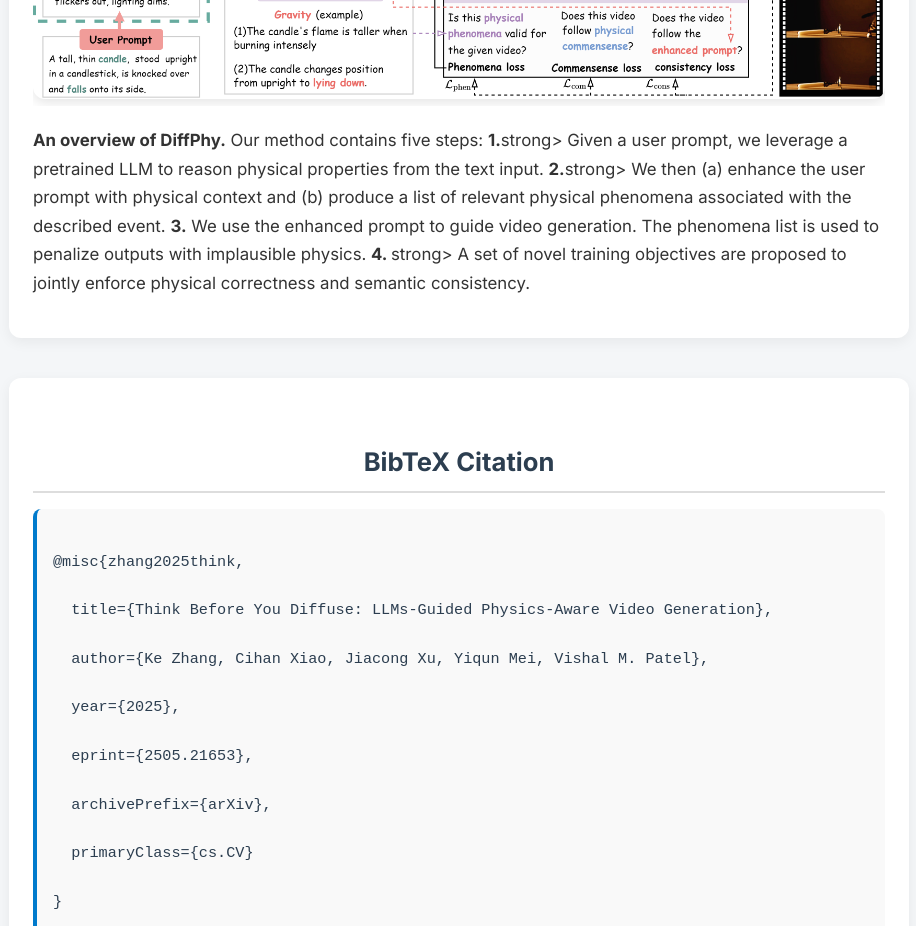
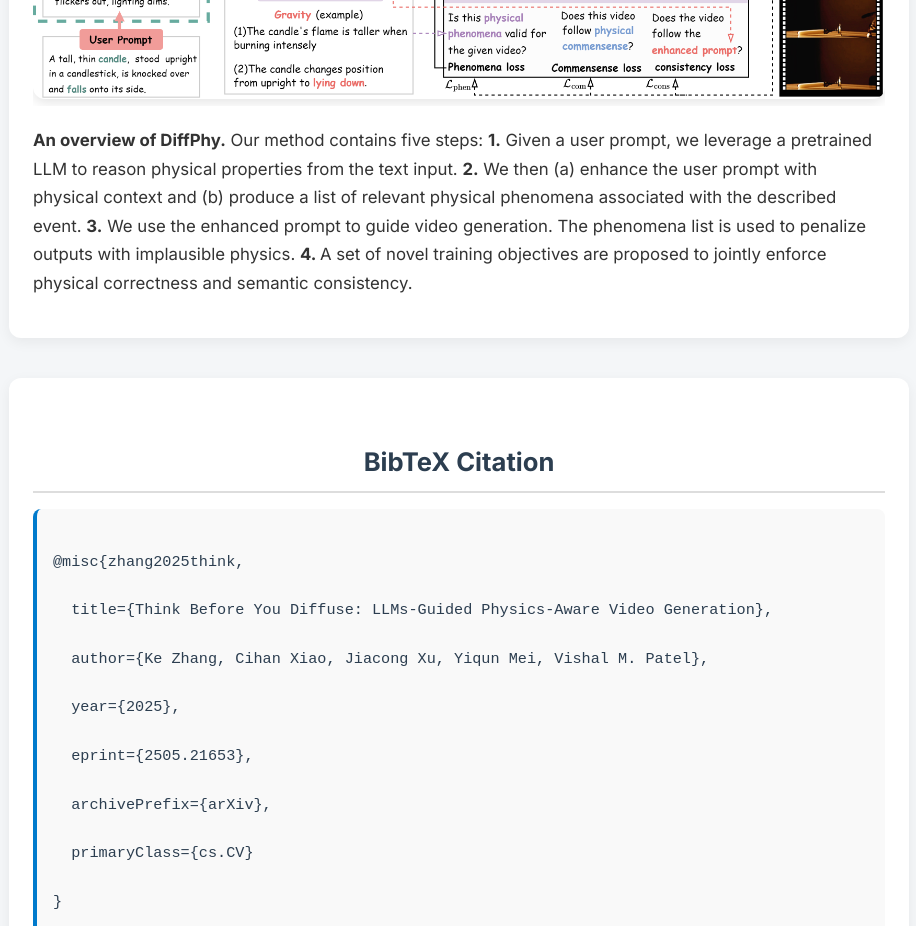
Before and after one commit to BWGZK-keke/DiffPhy, a plain HTML site: page index.html in a window 1280 px wide. Shown: the part 1840-2766 px from the top of the page, without its empty margins (181-1097 px from the left). Drawn offline with Linux system fonts and the light colour scheme.

Commit message:
Update index.html

```diff
--- a/index.html
+++ b/index.html
@@ -234,7 +234,7 @@ Recent video diffusion models have demonstrated their great capability in genera
     >
   </div>
   <p style="margin-top: 20px; font-size: 1.05rem; line-height: 1.7; color: #333;">
-    <strong>An overview of DiffPhy.</strong> Our method contains five steps: <strong>1.</strong>strong> Given a user prompt, we leverage a pretrained LLM to reason physical properties from the text input. <strong>2.</strong>strong> We then (a) enhance the user prompt with physical context and (b) produce a list of relevant physical phenomena associated with the described event. <strong> 3.</strong> We use the enhanced prompt to guide video generation. The phenomena list is used to penalize outputs with implausible physics. <strong> 4. </strong>strong> A set of novel training objectives are proposed to jointly enforce physical correctness and semantic consistency.</p>
+    <strong>An overview of DiffPhy.</strong> Our method contains five steps: <strong>1.</strong> Given a user prompt, we leverage a pretrained LLM to reason physical properties from the text input. <strong>2.</strong> We then (a) enhance the user prompt with physical context and (b) produce a list of relevant physical phenomena associated with the described event. <strong> 3.</strong> We use the enhanced prompt to guide video generation. The phenomena list is used to penalize outputs with implausible physics. <strong> 4. </strong> A set of novel training objectives are proposed to jointly enforce physical correctness and semantic consistency.</p>
 </div>
 <!-- <div class="section-box">
   <h2>Leaderboard on PhyGenBench</h2>
```
